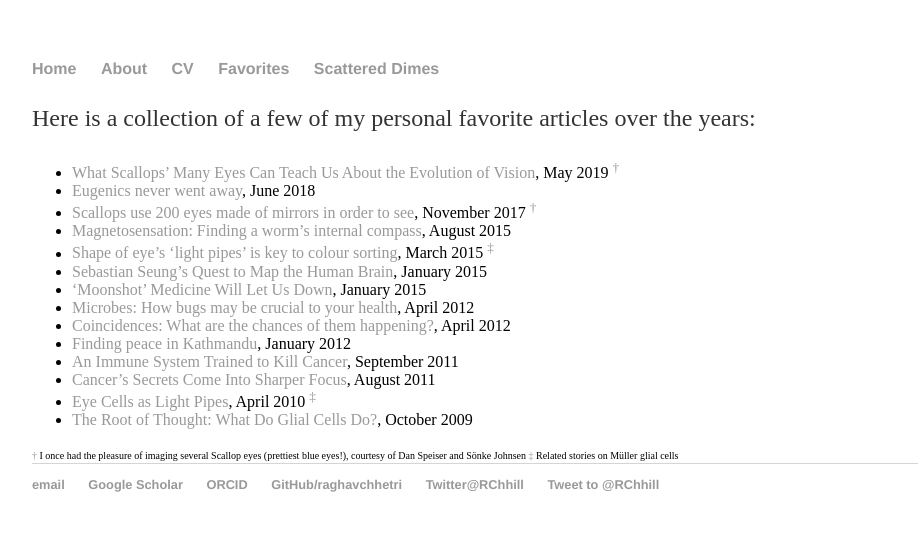
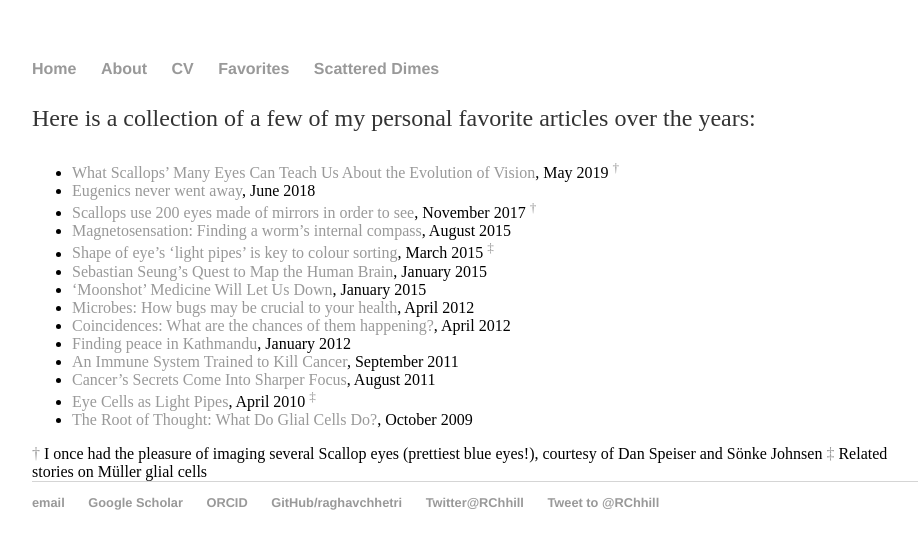
Before and after one commit to raghavchhetri/raghavchhetri.github.io, a Jekyll site: the page built from favorites/index.md, in a window 1280 px wide. Shown: the top 549 px of the page, without its empty margins (160-1078 px from the left). Built offline with Jekyll 4.4.1, drawn with Linux system fonts in a browser that asks for light colours; comment, search, counter and statistics services are not loaded.

Commit message:
Update index.md

```diff
--- a/favorites/index.md
+++ b/favorites/index.md
@@ -19,6 +19,7 @@ Here is a collection of a few of my personal favorite articles over the years:
 - [Eye Cells as Light Pipes](https://physics.aps.org/story/v25/st15), April 2010 <sup>[&Dagger;](#note2)</sup>
 - [The Root of Thought: What Do Glial Cells Do?](http://www.scientificamerican.com/article/the-root-of-thought-what/), October 2009
 
-<font size="1"> <a name="note1">&dagger;</a> I once had the pleasure of imaging several Scallop eyes (prettiest blue eyes!), courtesy of Dan Speiser and Sönke Johnsen </font>
+<font size="3"> <a name="note1">&dagger;</a> I once had the pleasure of imaging several Scallop eyes (prettiest blue eyes!), courtesy of Dan Speiser and Sönke Johnsen </font>
 
-<font size="1"> <a name="note2">&Dagger;</a> Related stories on Müller glial cells </font>
+
+<font size="3"> <a name="note2">&Dagger;</a> Related stories on Müller glial cells </font>
```
